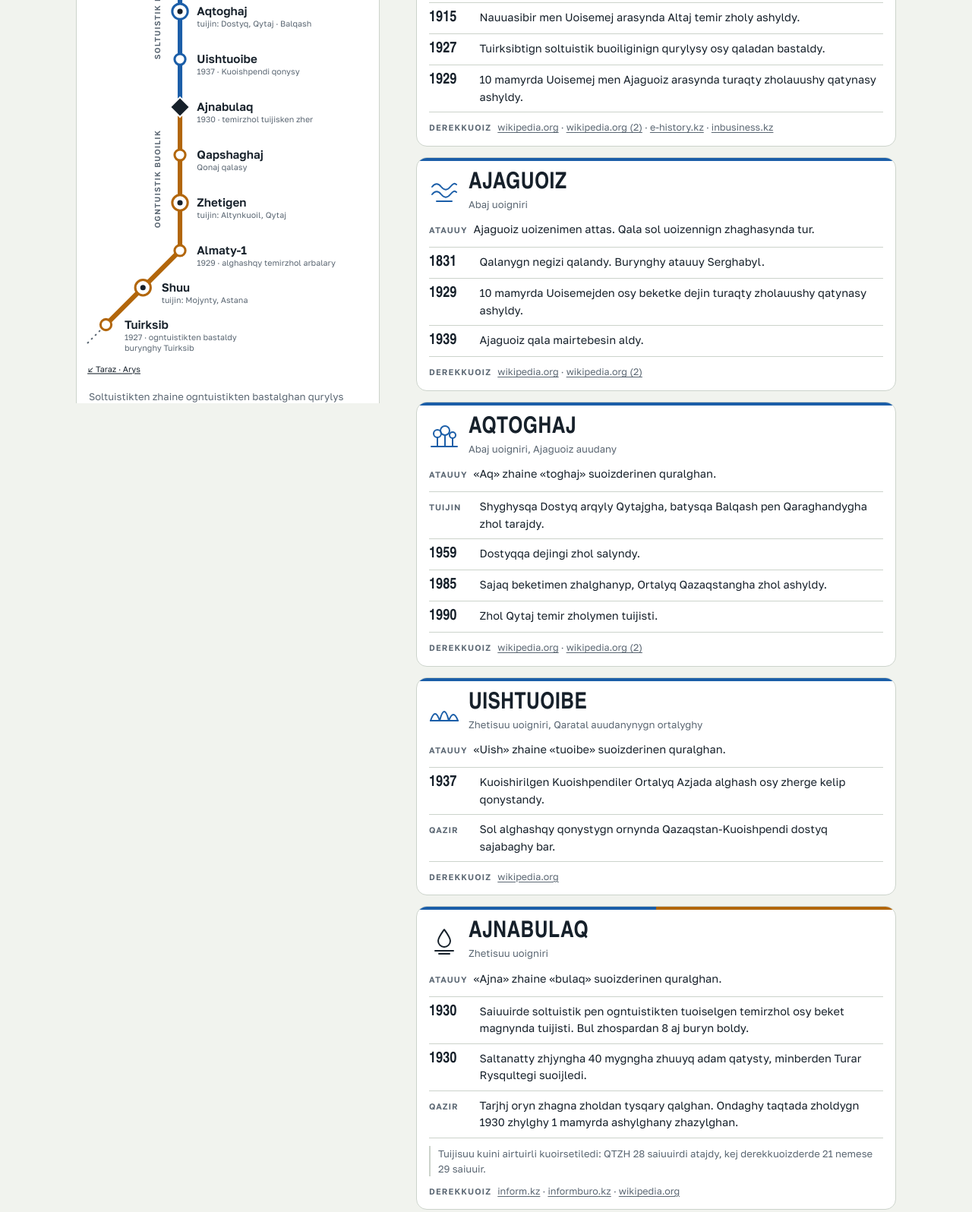
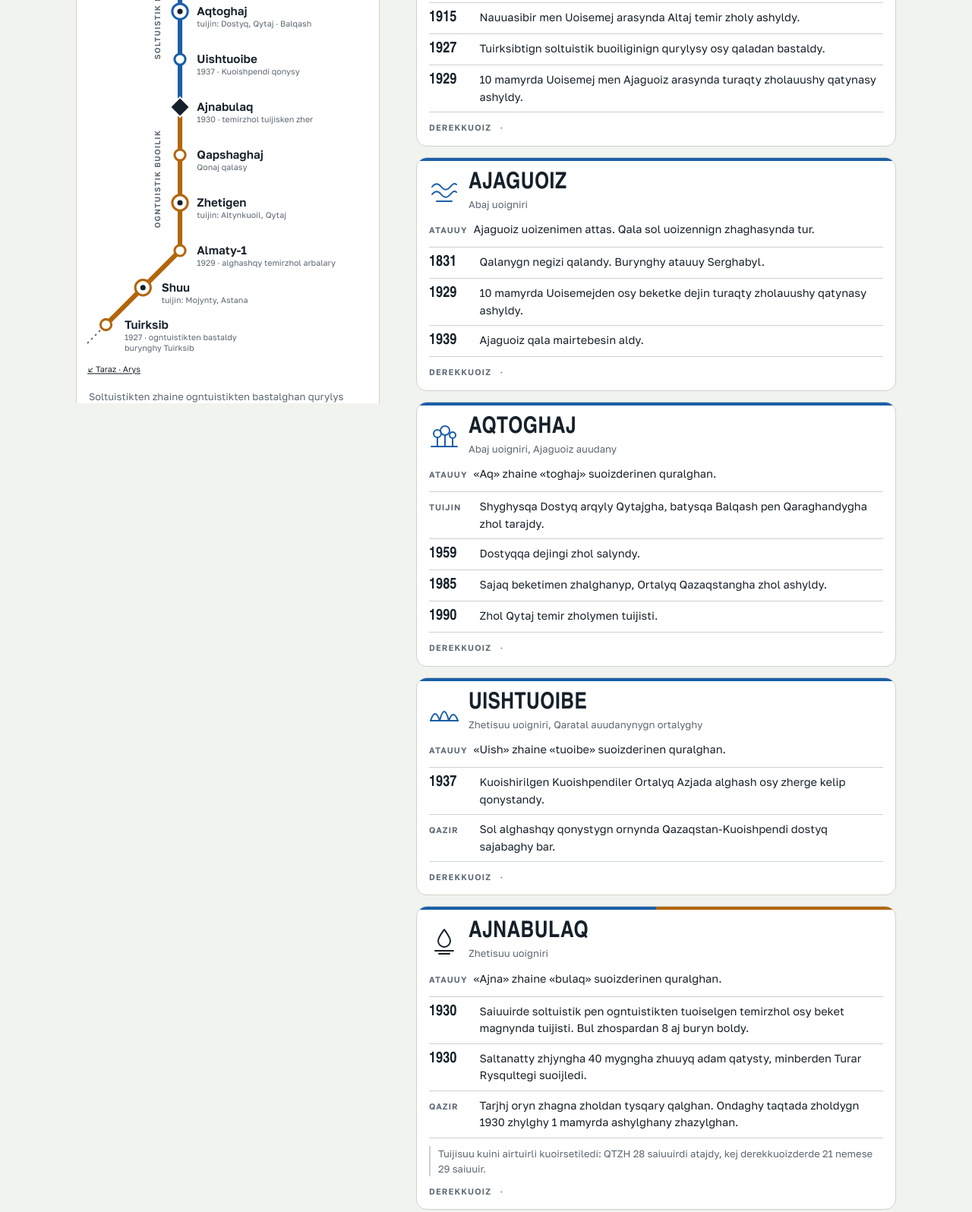
Before and after one commit to DarhanBektaban/Temirzhol, a plain HTML site: page index.html in a window 1280 px wide. Shown: the part 965-2561 px from the top of the page at 76% size. Drawn offline with Linux system fonts and the light colour scheme; a web font is replaced by a local one.

Commit message:
Update references and links in index.html
Removed outdated links and added new references for Derekkuoiz.

```diff
--- a/index.html
+++ b/index.html
@@ -286,7 +286,7 @@ footer p{margin:0;padding:18px 0 28px;max-width:44em;font-size:13px;color:var(--
 <li><span class="y">1927</span><span>Tuirksibtign soltuistik buoiliginign qurylysy osy qaladan bastaldy.</span></li>
 <li><span class="y">1929</span><span>10 mamyrda Uoisemej men Ajaguoiz arasynda turaqty zholauushy qatynasy ashyldy.</span></li>
 </ol>
-<p class="src"><span class="k">Derekkuoiz</span><span><a href="https://en.wikipedia.org/wiki/Turkestan%E2%80%93Siberia_Railway">wikipedia.org</a> · <a href="https://en.wikipedia.org/wiki/Semey">wikipedia.org (2)</a> · <a href="https://e-history.kz/en/news/show/7097">e-history.kz</a> · <a href="https://inbusiness.kz/ru/stop_cadre/gorod-u-semi-palat">inbusiness.kz</a></span></p>
+<p class="src"><span class="k">Derekkuoiz</span><span></a> · </span></p>
 </article>
 <article class="card n" id="ayagoz">
 <div class="card-h">
@@ -300,7 +300,7 @@ footer p{margin:0;padding:18px 0 28px;max-width:44em;font-size:13px;color:var(--
 <li><span class="y">1929</span><span>10 mamyrda Uoisemejden osy beketke dejin turaqty zholauushy qatynasy ashyldy.</span></li>
 <li><span class="y">1939</span><span>Ajaguoiz qala mairtebesin aldy.</span></li>
 </ol>
-<p class="src"><span class="k">Derekkuoiz</span><span><a href="https://en.wikipedia.org/wiki/Ayagoz">wikipedia.org</a> · <a href="https://en.wikipedia.org/wiki/Turkestan%E2%80%93Siberia_Railway">wikipedia.org (2)</a></span></p>
+<p class="src"><span class="k">Derekkuoiz</span><span></a> · </span></p>
 </article>
 <article class="card n" id="aqtogay">
 <div class="card-h">
@@ -315,7 +315,7 @@ footer p{margin:0;padding:18px 0 28px;max-width:44em;font-size:13px;color:var(--
 <li><span class="y">1985</span><span>Sajaq beketimen zhalghanyp, Ortalyq Qazaqstangha zhol ashyldy.</span></li>
 <li><span class="y">1990</span><span>Zhol Qytaj temir zholymen tuijisti.</span></li>
 </ol>
-<p class="src"><span class="k">Derekkuoiz</span><span><a href="https://en.wikipedia.org/wiki/Aktogay,_East_Kazakhstan_Region">wikipedia.org</a> · <a href="https://en.wikipedia.org/wiki/Turkestan%E2%80%93Siberia_Railway">wikipedia.org (2)</a></span></p>
+<p class="src"><span class="k">Derekkuoiz</span><span></a> · </span></p>
 </article>
 <article class="card n" id="ushtobe">
 <div class="card-h">
@@ -328,7 +328,7 @@ footer p{margin:0;padding:18px 0 28px;max-width:44em;font-size:13px;color:var(--
 <li><span class="y">1937</span><span>Kuoishirilgen Kuoishpendiler Ortalyq Azjada alghash osy zherge kelip qonystandy.</span></li>
 <li><span class="y tag">Qazir</span><span>Sol alghashqy qonystygn ornynda Qazaqstan-Kuoishpendi dostyq sajabaghy bar.</span></li>
 </ol>
-<p class="src"><span class="k">Derekkuoiz</span><span><a href="https://en.wikipedia.org/wiki/Ushtobe">wikipedia.org</a></span></p>
+<p class="src"><span class="k">Derekkuoiz</span><span></a> · </span></p>
 </article>
 <article class="card ns" id="aynabulaq">
 <div class="card-h">
@@ -343,7 +343,7 @@ footer p{margin:0;padding:18px 0 28px;max-width:44em;font-size:13px;color:var(--
 <li><span class="y tag">Qazir</span><span>Tarjhj oryn zhagna zholdan tysqary qalghan. Ondaghy taqtada zholdygn 1930 zhylghy 1 mamyrda ashylghany zhazylghan.</span></li>
 </ol>
 <p class="note">Tuijisuu kuini airtuirli kuoirsetiledi: QTZH 28 saiuuirdi atajdy, kej derekkuoizderde 21 nemese 29 saiuuir.</p>
-<p class="src"><span class="k">Derekkuoiz</span><span><a href="https://www.inform.kz/ru/rovno-90-let-nazad-zavershilos-stroitel-stvo-legendarnogo-turksiba_a3644529">inform.kz</a> · <a href="https://informburo.kz/pikir/darxan-mynbai/tarixqa-qurmetpen-qarau-kerek">informburo.kz</a> · <a href="https://en.wikipedia.org/wiki/Turkestan%E2%80%93Siberia_Railway">wikipedia.org</a></span></p>
+<p class="src"><span class="k">Derekkuoiz</span><span></a> · </a></span></p>
 </article>
 <article class="card s" id="qapshagay">
 <div class="card-h">
@@ -357,7 +357,7 @@ footer p{margin:0;padding:18px 0 28px;max-width:44em;font-size:13px;color:var(--
 <li><span class="y">2022</span><span>Qalagha Qonaj esimi berildi. Beket Qapshaghaj atauuyn saqtap tur.</span></li>
 <li><span class="y">2025</span><span>1970-zhyldary salynghan Temirzhol beketi kuirdeli zhuoindeuu bastaldy. Zhuoindeuuden kejin ghjmarat qajta ashyldy.</span></li>
 </ol>
-<p class="src"><span class="k">Derekkuoiz</span><span><a href="https://www.gov.kz/memleket/entities/almobl-qonaev/press/news/details/1250456?lang=ru">gov.kz</a> · <a href="https://www.inform.kz/ru/ot-atirau-do-pavlodara-chto-oznachayut-nazvaniya-kazahstanskih-gorodov-892f34">inform.kz</a> · <a href="https://en.wikipedia.org/wiki/Qonaev">wikipedia.org</a> · <a href="https://kazpravda.kz/n/iz-kapshagaya-v-onaev">kazpravda.kz</a></span></p>
+<p class="src"><span class="k">Derekkuoiz</span><span></a> · </span></p>
 </article>
 <article class="card s" id="zhetigen">
 <div class="card-h">
```
